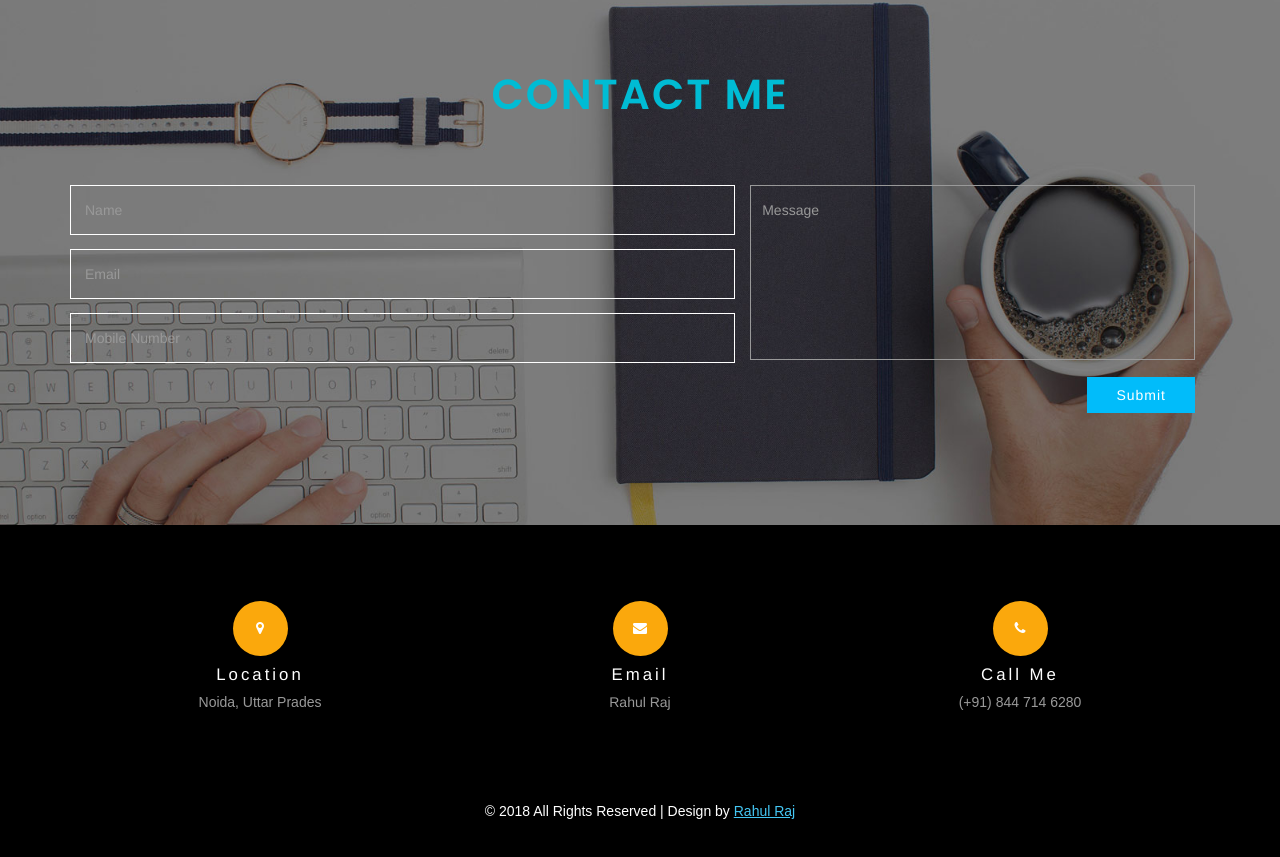
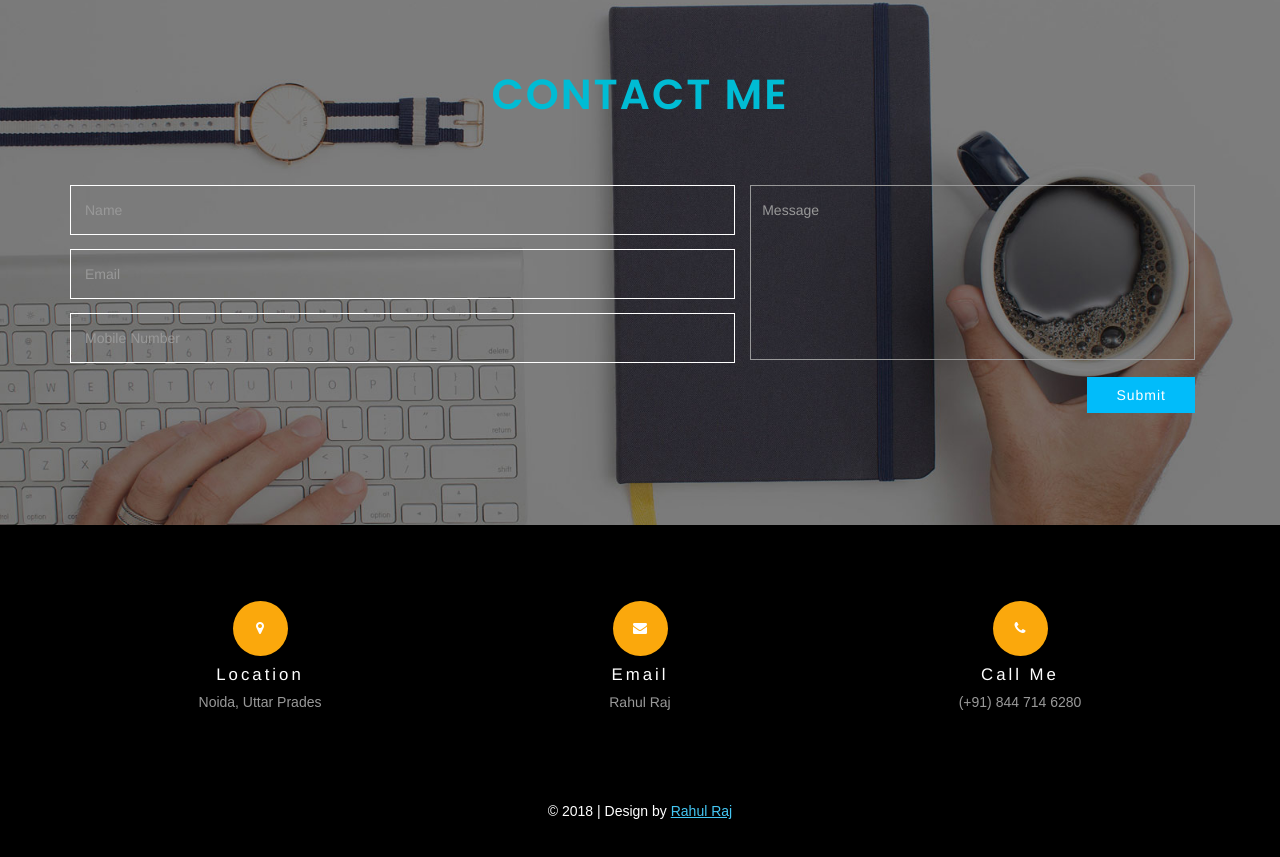
Before and after one commit to rahulraj26/rahulraj26.github.io, a plain HTML site: page index.html in a window 1280 px wide. Shown: the part 4796-5653 px from the top of the page. Drawn offline with Linux system fonts and the light colour scheme.

Commit message:
root updation

```diff
--- a/index.html
+++ b/index.html
@@ -743,7 +743,7 @@
 			</div>
 		</div>
 		<div class="w3l_footer_pos">
-			<p>© 2018 All Rights Reserved | Design by
+			<p>© 2018  | Design by
 				<a href="https://www.facebook.com/iamrahul26/">Rahul Raj</a>
 			</p>
 		</div>
```
